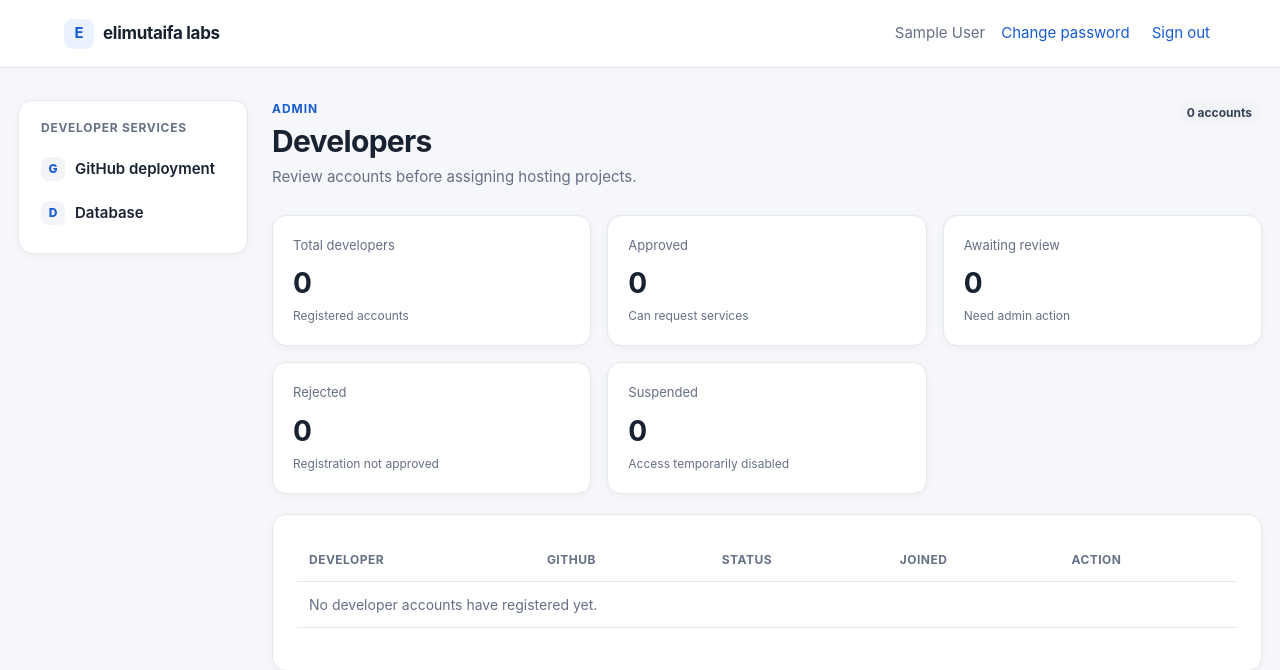
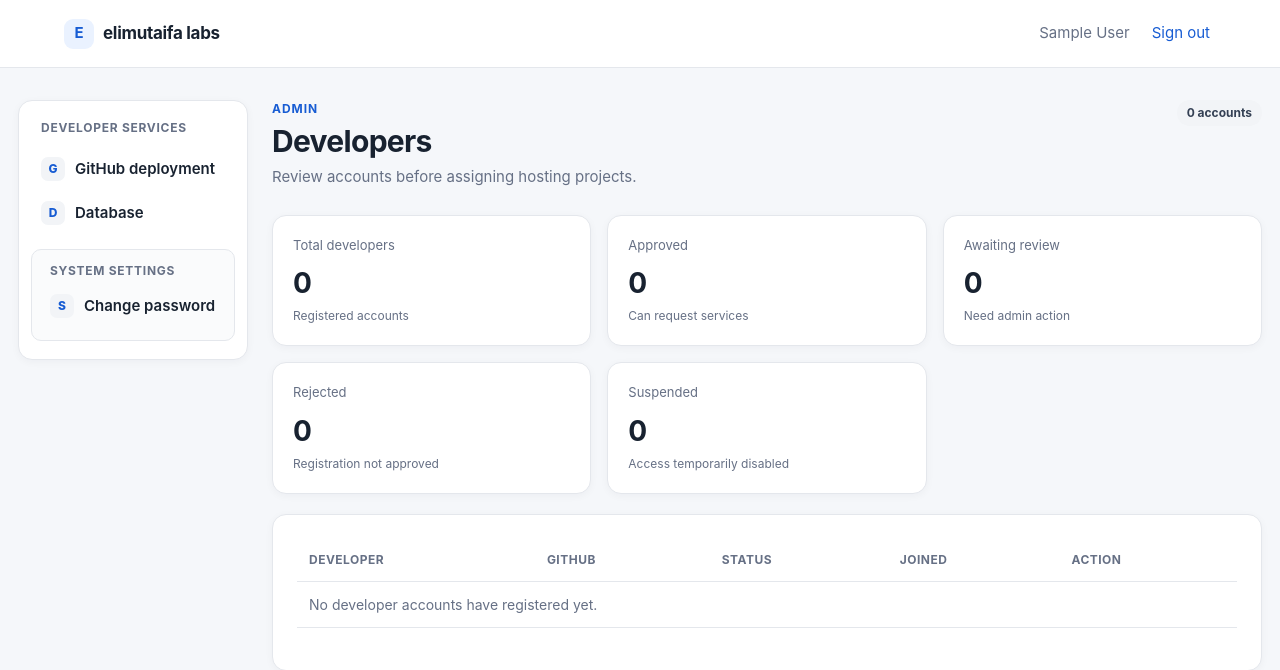
Before and after one commit to saidmnuby/elimutaifa-labs, a Laravel app: page /admin/developers in a window 1280 px wide. Shown: the top 670 px of the page. Run offline with Laravel 12, Linux system fonts and the light colour scheme; the visitor is signed in with stand-in values (Sample User, id 1).

Commit message:
setting card

```diff
--- a/resources/views/layouts/app.blade.php
+++ b/resources/views/layouts/app.blade.php
@@ -24,9 +24,11 @@
         .sidebar-link{display:flex;align-items:center;gap:10px;padding:10px;border-radius:8px;color:var(--ink);font-weight:600}
         .sidebar-link:hover,.sidebar-link.active{background:#eef4ff;color:var(--blue-dark);text-decoration:none}
         .sidebar-icon{display:grid;place-items:center;width:24px;height:24px;border-radius:7px;background:#f2f4f7;color:var(--blue);font-size:12px;font-weight:800}
+        .system-settings-card{margin-top:14px;padding:12px 8px;border:1px solid var(--line);border-radius:10px;background:#fafbfc}
+        .system-settings-card .sidebar-heading{padding-bottom:4px}
         .badge.rejected{background:var(--red);color:#b42318}.cards.developer-metrics{grid-template-columns:repeat(auto-fit,minmax(145px,1fr))}
         .live-check{display:block;margin-top:6px;font-size:12px}.live-check[hidden]{display:none}.live-check[data-state="checking"]{color:var(--muted)}.live-check[data-state="found"]{color:#067647;font-weight:700}.live-check[data-state="not-found"]{color:#b42318;font-weight:700}.live-check[data-state="unknown"]{color:#93370d}
-        @media(max-width:800px){.workspace-shell{grid-template-columns:1fr;gap:16px;margin-top:20px}.developer-sidebar,.admin-sidebar{position:static;display:flex;align-items:center;gap:6px;overflow-x:auto;padding:9px}.sidebar-heading{display:none}.sidebar-link{white-space:nowrap;font-size:13px}.workspace-shell main{margin:0 0 30px}}
+        @media(max-width:800px){.workspace-shell{grid-template-columns:1fr;gap:16px;margin-top:20px}.developer-sidebar,.admin-sidebar{position:static;display:flex;align-items:center;gap:6px;overflow-x:auto;padding:9px}.sidebar-heading{display:none}.sidebar-link{white-space:nowrap;font-size:13px}.system-settings-card{flex:0 0 auto;margin-top:0;padding:0;border:0;background:transparent}.workspace-shell main{margin:0 0 30px}}
     </style>
 </head>
 <body>
@@ -35,9 +37,6 @@
         <div class="top-actions">
             @auth
                 <span>{{ auth()->user()->name }}</span>
-                @if (auth()->user()->email_verified_at)
-                    <a href="{{ route('password.change.form') }}">Change password</a>
-                @endif
                 <form method="post" action="{{ route('logout') }}">@csrf<button class="link-button" type="submit">Sign out</button></form>
             @else
                 <a href="{{ route('login') }}">Sign in</a>
@@ -58,6 +57,12 @@
                     <a class="sidebar-link {{ request()->route('moduleKey') === 'github-deploy' ? 'active' : '' }}" href="{{ route('modules.show', 'github-deploy') }}"><span class="sidebar-icon">G</span>GitHub deployment</a>
                     <a class="sidebar-link {{ request()->route('moduleKey') === 'database' ? 'active' : '' }}" href="{{ route('modules.show', 'database') }}"><span class="sidebar-icon">D</span>Database</a>
                 @endif
+                @if (auth()->user()->email_verified_at)
+                    <section class="system-settings-card" aria-label="System settings">
+                        <div class="sidebar-heading">System settings</div>
+                        <a class="sidebar-link {{ request()->routeIs('password.change.form') ? 'active' : '' }}" href="{{ route('password.change.form') }}"><span class="sidebar-icon">S</span>Change password</a>
+                    </section>
+                @endif
             </nav>
     @endauth
     <main>
```
